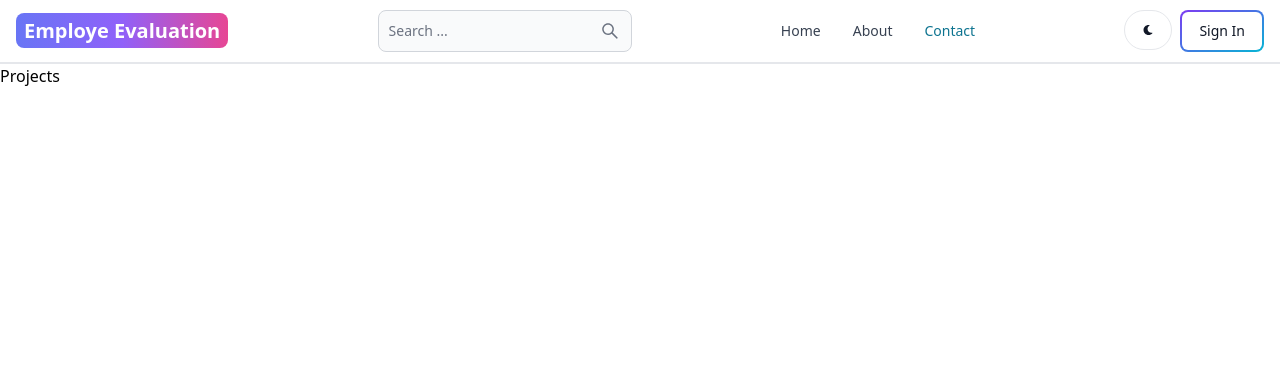
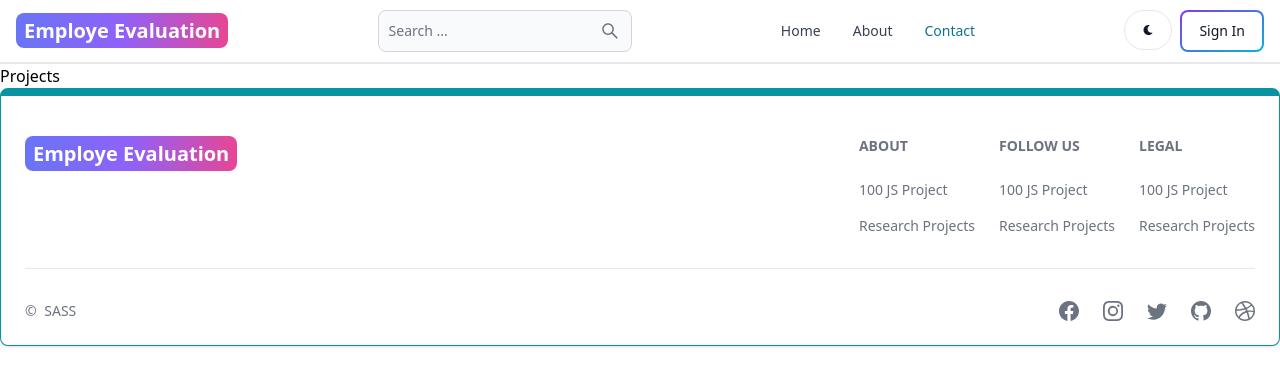
Before and after one commit to tolerant-code/MERN, a React (Vite) app in the folder teacher-evaluation/: page /projects in a window 1280 px wide. Shown: the top 386 px of the page. Built offline with nearby package versions, Linux system fonts and the light colour scheme.

Commit message:
Creat a Footer

```diff
--- a/teacher-evaluation/src/App.jsx
+++ b/teacher-evaluation/src/App.jsx
@@ -5,7 +5,8 @@
 import SignUp from "./pages/SignUp"
 import Projects from "./pages/Projects"
 import About from "./pages/About"
-import Header from "./component/Header"
+import Header from "./components/Header"
+import Footer from "./components/Footer"
 export default function App() {
   return (
     <BrowserRouter>
@@ -18,6 +19,7 @@
         <Route path="/sign-up" element={<SignUp/>} />
         <Route path="/projects" element={<Projects/>} />
       </Routes>
+        <Footer />
     </BrowserRouter>
   )
 }
--- /dev/null
+++ b/teacher-evaluation/src/components/Footer.jsx
@@ -0,0 +1,97 @@
+import { Footer } from 'flowbite-react';
+import { Link } from 'react-router-dom';
+import { BsFacebook, BsInstagram, BsTwitter, BsGithub, BsDribbble } from 'react-icons/bs';
+
+export default function FooterCom() {
+    return (
+        <Footer container className='border border-t-8 border-teal-500'>
+            <div className='w-full max-w-7xl mx-auto'>
+                <div className='grid w-full justify-between sm:flex md:grid-cols-1'>
+                    <div className='mt-5'>
+                    <Link to="/" className='self-center whitespace-nowrap text-lg
+                    sm:text-xl font-semibold dark:text-white'>
+                        <span className='px-2 py-1 bg-gradient-to-r from-indigo-500
+                        via-purple-500 to-pink-500 rounded-lg text-white'>
+                          Employe Evaluation
+                        </span>
+                    </Link>
+                    </div>
+                    <div className='grid grid-cols-2 gap-3 mt-4 sm:grid-cols-3 sm:gap-6'>
+                    <div>
+                        <Footer.Title title='About' />
+                        <Footer.LinkGroup col>
+                            <Footer.Link
+                                href='https://www.100jsprojects.com'
+                                target='_blank'
+                                rel='noopener nereferrer'
+                            >
+                                100 JS Project
+                                </Footer.Link>
+                                <Footer.Link
+                                href='/about'
+                                target='_blank'
+                                rel='noopener nereferrer'
+                            >
+                                Research Projects
+                                </Footer.Link>
+
+                        </Footer.LinkGroup>
+                        </div>
+
+                        <div>
+                        <Footer.Title title='Follow Us' />
+                        <Footer.LinkGroup col>
+                            <Footer.Link
+                                href='#'
+                                target='_blank'
+                                rel='noopener nereferrer'
+                            >
+                                100 JS Project
+                                </Footer.Link>
+                                <Footer.Link
+                                href='/about'
+                                target='_blank'
+                                rel='noopener nereferrer'
+                            >
+                                Research Projects
+                                </Footer.Link>
+
+                        </Footer.LinkGroup>
+                        </div>
+                        <div>
+                        <Footer.Title title='Legal' />
+                        <Footer.LinkGroup col>
+                            <Footer.Link
+                                href='#'
+                                target='_blank'
+                                rel='noopener nereferrer'
+                            >
+                                100 JS Project
+                                </Footer.Link>
+                                <Footer.Link
+                                href='/about'
+                                target='_blank'
+                                rel='noopener nereferrer'
+                            >
+                                Research Projects
+                                </Footer.Link>
+
+                        </Footer.LinkGroup>
+                        </div>
+                     </div>
+                </div>
+                <Footer.Divider />
+                <div className='w-full sm:flex sm:items-center sm:justify-between'>
+                    <Footer.Copyright href='#' by="SASS" year = {new Date().getFullYear} />
+                <div className='flex gap-6 sm:mt-0 mt-4 sm:justify-center'>
+                        <Footer.Icon href='#' icon={BsFacebook}/>
+                        <Footer.Icon href='#' icon={BsInstagram}/>
+                        <Footer.Icon href='#' icon={BsTwitter}/>
+                        <Footer.Icon href='#' icon={BsGithub}/>
+                        <Footer.Icon href='#' icon={BsDribbble}/>
+                    </div>
+                </div>
+            </div>
+        </Footer>
+    );
+}
```
Also changed, not shown: teacher-evaluation/src/components/Header.jsx (renamed from teacher-evaluation/src/component/Header.jsx).
